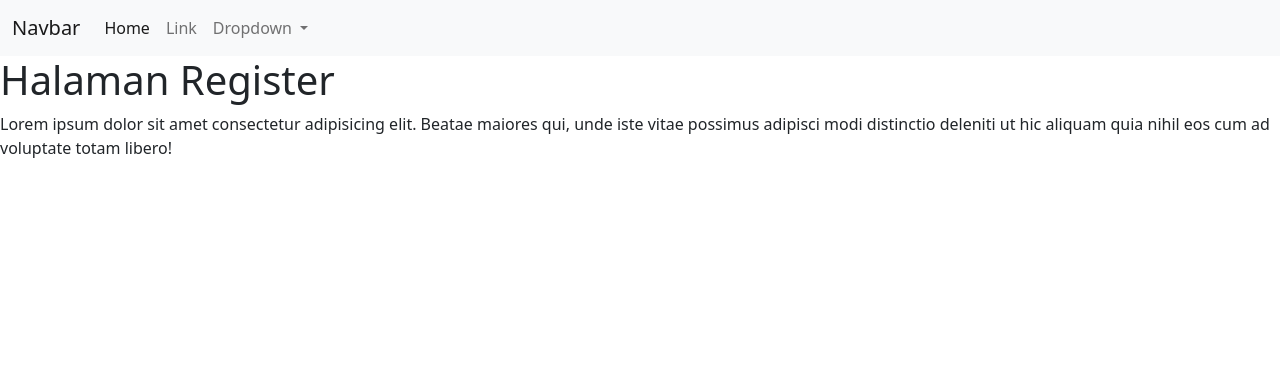
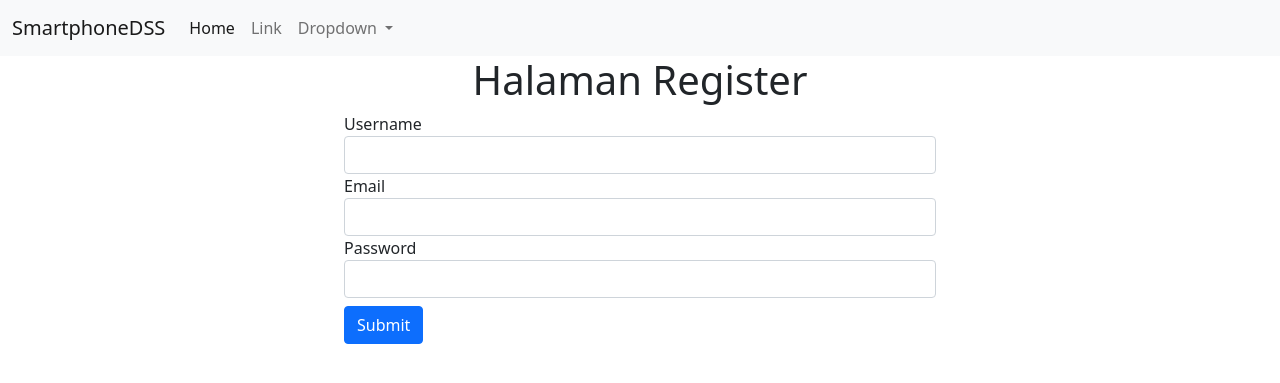
Before and after one commit to rasyidev/smartphonedss, a Django app: page /register/ in a window 1280 px wide. Shown: the top 383 px of the page. Run offline with Django 3.2, Linux system fonts and the light colour scheme; some libraries are stand-ins or nearby versions.

Commit message:
Siple layouting for login and register page

```diff
--- a/templates/index.html
+++ b/templates/index.html
@@ -13,7 +13,7 @@
 <body>
     <nav class="navbar navbar-expand-lg navbar-light bg-light">
   <div class="container-fluid">
-    <a class="navbar-brand" href="#">Navbar</a>
+    <a class="navbar-brand" href="#">SmartphoneDSS</a>
     <button class="navbar-toggler" type="button" data-bs-toggle="collapse" data-bs-target="#navbarSupportedContent" aria-controls="navbarSupportedContent" aria-expanded="false" aria-label="Toggle navigation">
       <span class="navbar-toggler-icon"></span>
     </button>
@@ -29,18 +29,14 @@
           <a class="nav-link dropdown-toggle" href="#" id="navbarDropdown" role="button" data-bs-toggle="dropdown" aria-expanded="false">
             Dropdown
           </a>
-          <ul class="dropdown-menu" aria-labelledby="navbarDropdown">
-            <li><a class="dropdown-item" href="#">Action</a></li>
-            <li><a class="dropdown-item" href="#">Another action</a></li>
-            <li><hr class="dropdown-divider"></li>
-            <li><a class="dropdown-item" href="#">Something else here</a></li>
-          </ul>
         </li>
       </ul>
     </div>
   </div>
 </nav>
-   <h1>{{ page_title }}</h1>
+  <div class="container-fluid col-8 text-center">
+    <h1>{{ page_title }}</h1>
+  </div>
 
    {% block contents %}
    <p>Lorem ipsum dolor sit amet consectetur adipisicing elit. Beatae maiores qui, unde iste vitae possimus adipisci
--- a/templates/login.html
+++ b/templates/login.html
@@ -1,9 +1,9 @@
 {% extends 'index.html' %}
 
 {% block contents %}
+<div class="container-fluid col-sm-8 col-md-6">
    <form action="" method="post">
       {% csrf_token %}
-   <div class="container">
       <div class="form-group">
          <label for="username">Username</label>
          <input type="text" name="username" id="username" class="form-control" placeholder="" aria-describedby="helpId">
@@ -17,6 +17,7 @@
          </div>
       </div>
       <button type="submit" class="btn btn-primary mt-2">Submit</button>
+   </form>
 </div>
-</form>
+
 {% endblock contents %}
--- a/templates/register.html
+++ b/templates/register.html
@@ -1 +1,19 @@
-{% extends 'index.html' %}
+{% extends 'index.html'%}
+
+{% block contents %}
+
+<div class="container-fluid col-sm-8 col-md-6">
+   <form action="" method="post">
+   {% csrf_token %}
+      <div class="container">
+         <div class="form-group"><label for="username">Username</label><input type="text" name="username" id="username"
+               class="form-control" placeholder="" aria-describedby="helpId"></div>
+         <div class="form-group"><label for="email">Email</label><input type="email" class="form-control" name="email"
+               id="email" aria-describedby="emailHelpId" placeholder="">
+            <div class="form-group"><label for="password">Password</label><input type="password" class="form-control"
+                  name="password" id="password" placeholder=""></div>
+         </div><button type="submit" class="btn btn-primary mt-2">Submit</button>
+      </div>
+   </form>
+</div>
+{% endblock contents %}
```
Lines whose indentation alone changed are shown as unchanged.
